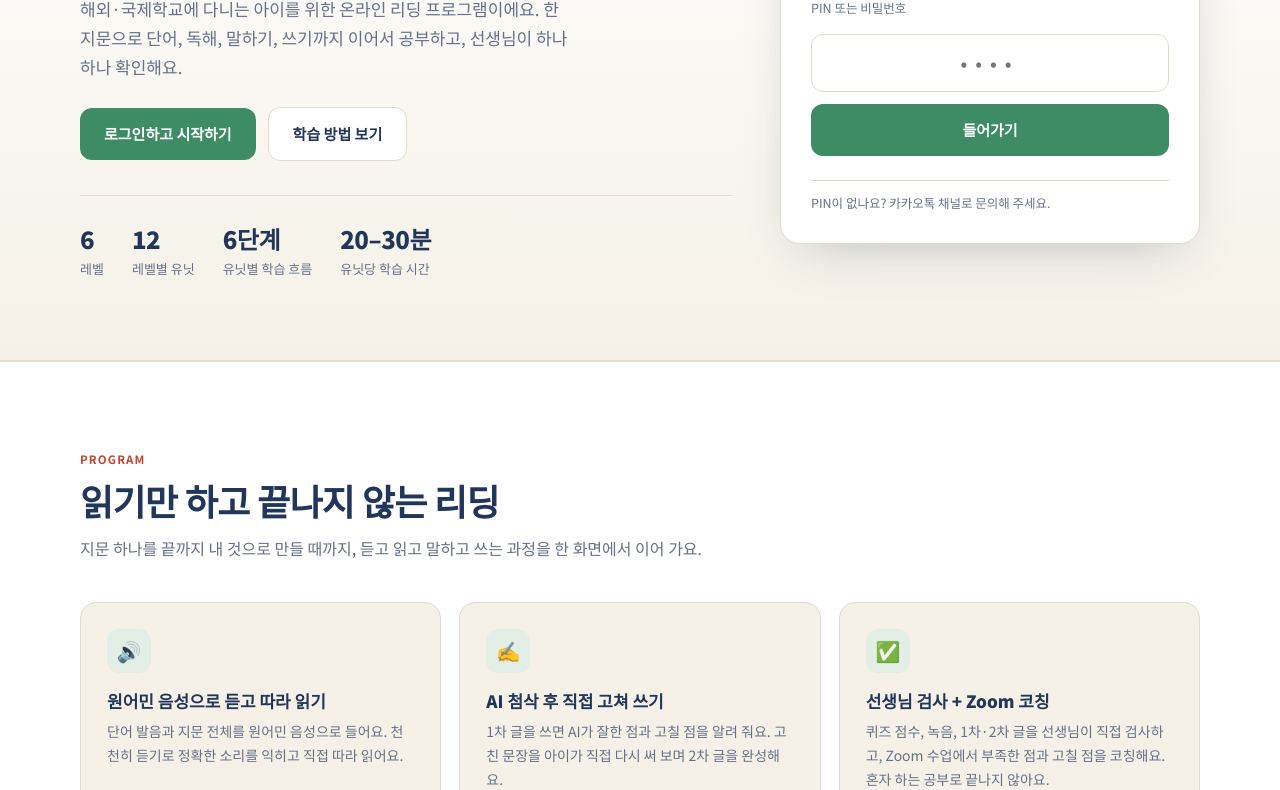
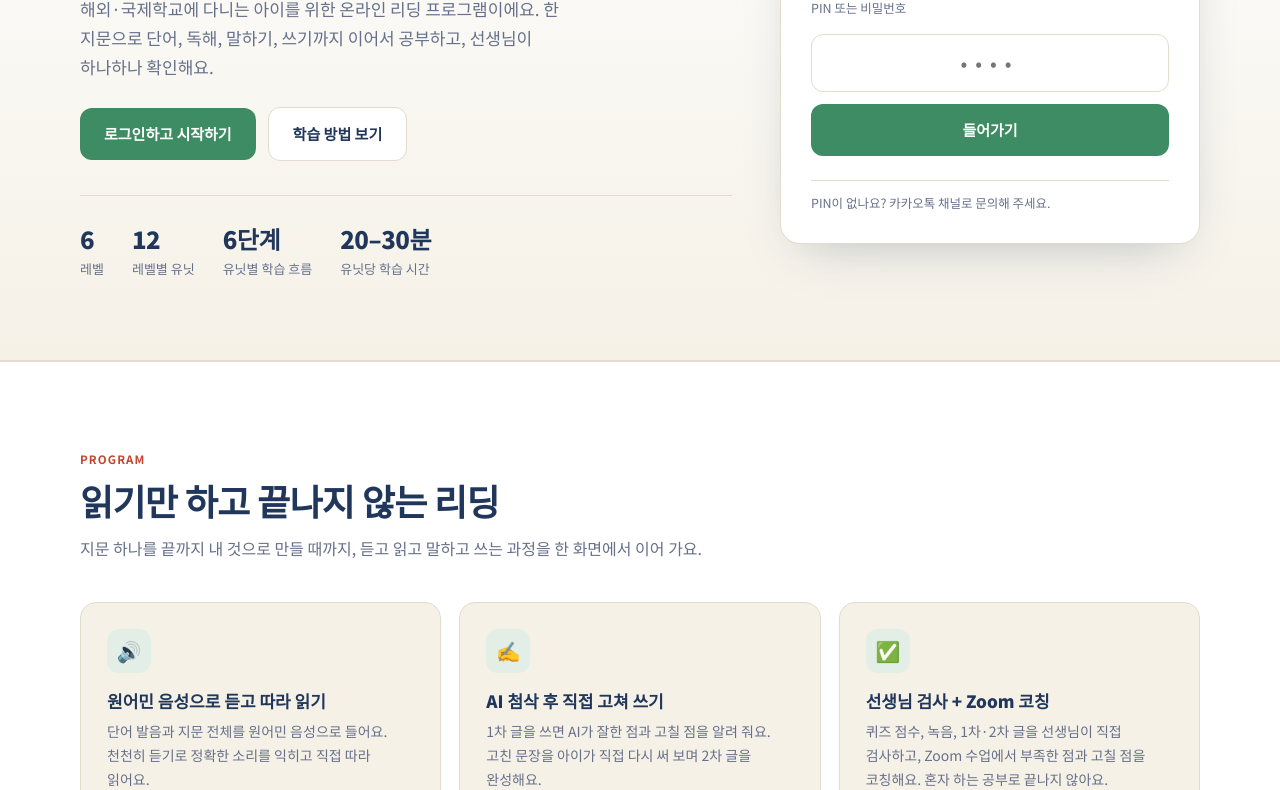
Before and after one commit to oliveenglish/readingchallenge, a website: page public/index.html in a window 1280 px wide. Shown: the part 323-1113 px from the top of the page. Drawn offline with Linux system fonts and the light colour scheme.

Commit message:
Update index.html

```diff
--- a/public/index.html
+++ b/public/index.html
@@ -276,6 +276,7 @@ body.home .bar-in{max-width:1160px}
 .repb{background:var(--surface);border:1px solid var(--line);border-left:5px solid var(--accent);border-radius:12px;padding:12px 16px;line-height:1.65}
 .repb .lab{font-weight:900;margin-bottom:2px;color:var(--accent)}.repb.fix{border-left-color:var(--warn)}.repb.fix .lab{color:var(--warn)}.repb.goal{border-left-color:var(--ink)}.repb.goal .lab{color:var(--ink)}
 @media (max-width:520px){.rbar{grid-template-columns:96px 1fr 44px;font-size:13px}}
+  body{word-break:keep-all;overflow-wrap:break-word}
 </style>
 
 <header class="bar"><div class="bar-in">
```
